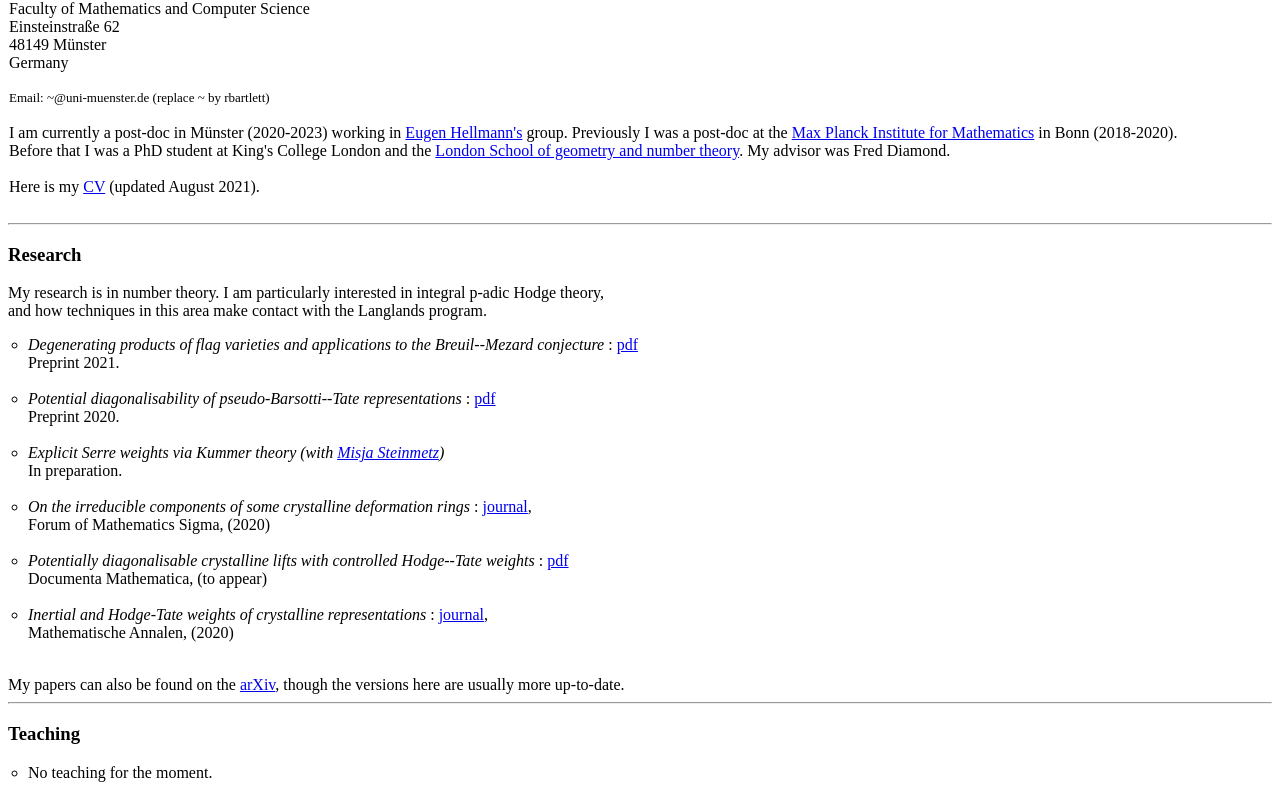
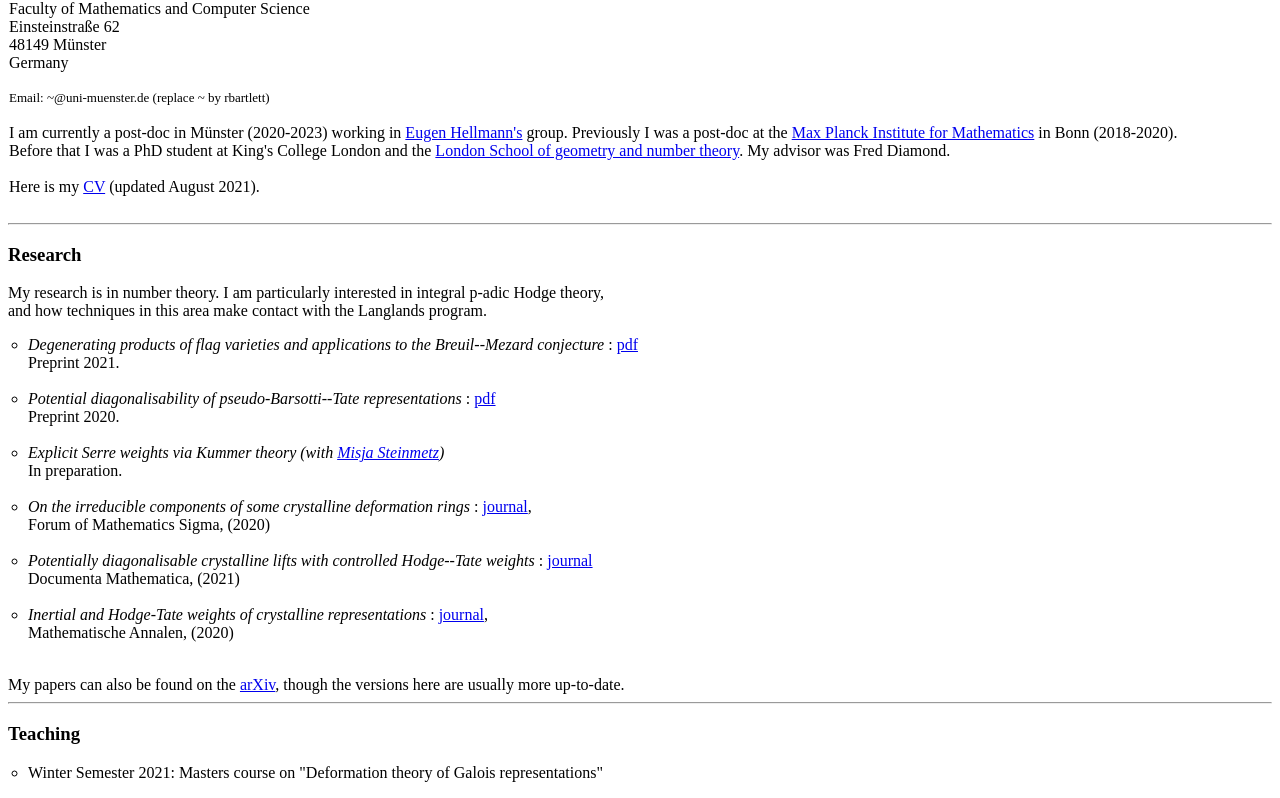
Before and after one commit to robin-bartlett/robin-bartlett.github.io, a plain HTML site: page index.html in a window 1280 px wide. Shown: the part 64-862 px from the top of the page. Drawn offline with Linux system fonts and the light colour scheme.

Commit message:
Add files via upload

```diff
--- a/index.html
+++ b/index.html
@@ -70,8 +70,8 @@ style="list-style-type:circle">
   <br>
   <li>
   <i>Potentially diagonalisable crystalline lifts with controlled Hodge--Tate weights</i>
-  : <a href="lifts.pdf">pdf</a>  <br>
-  		Documenta Mathematica, (to appear)
+  : <a href="https://www.elibm.org/article/10012116">journal</a>  <br>
+  		Documenta Mathematica, (2021)
 
   </li>
 <br>
@@ -88,8 +88,7 @@ My papers can also be found on the <a href="https://arxiv.org/search/math?search
 <h3>Teaching</h3>
 <ul style="list-style-type:circle">
 
-<li> No teaching for the moment.
-
+<li> Winter Semester 2021: Masters course on "Deformation theory of Galois representations"
 </ul>
 </body>
 </html>
```
